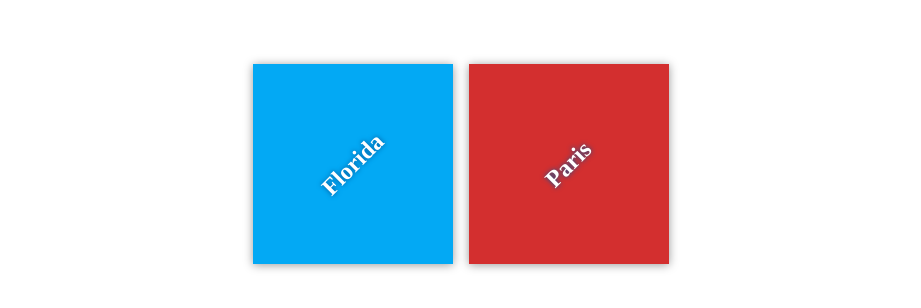
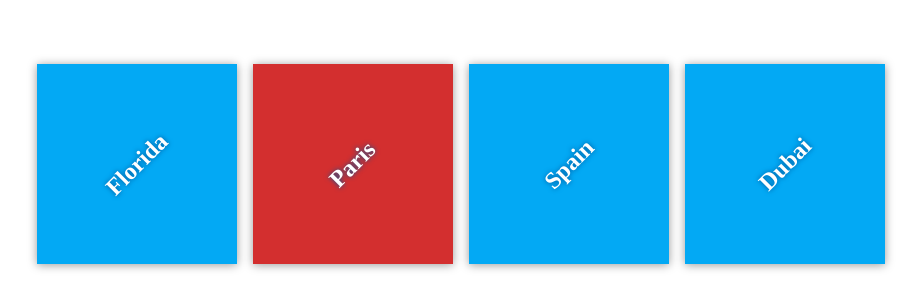
Before and after one commit to contactavishek/my-travel-plans, a plain HTML site: page index.html in a window 1280 px wide. Shown: the part 236-544 px from the top of the page, without its empty margins (179-1100 px from the left). Drawn offline with Linux system fonts and the light colour scheme.

Commit message:
Add Starting Destinations

```diff
--- a/index.html
+++ b/index.html
@@ -17,6 +17,14 @@
             <div class="destination" id="paris">
                 <h2>Paris</h2>
             </div>
+
+            <div class="destination" id="Spain">
+                <h2>Spain</h2>
+            </div>
+
+            <div class="destination" id="Dubai">
+                <h2>Dubai</h2>
+            </div>
         </div>
     </div>
 
```
